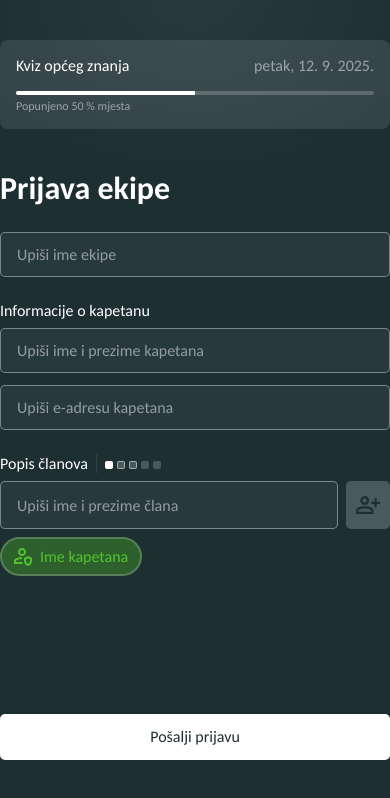
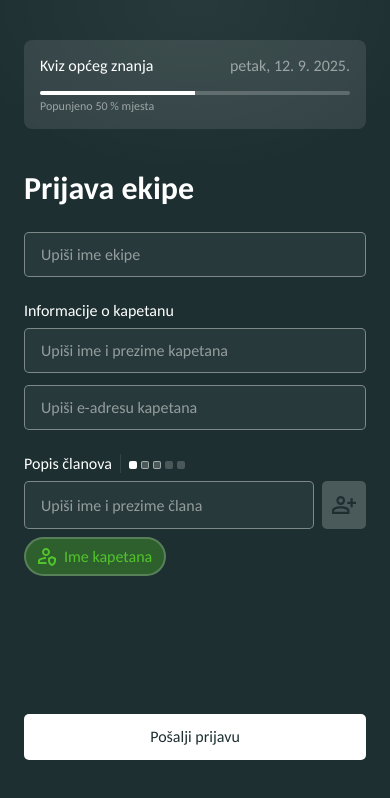
Before and after one commit to lovretomic/peta-kviz-app, a React (Vite) app: page /apply in a window 390 px wide. Shown: the top 798 px of the page. Built offline with nearby package versions, Linux system fonts and the light colour scheme.

Commit message:
fixed mobile responsiveness

```diff
--- a/src/components/ProgressBar/ProgressBar.module.scss
+++ b/src/components/ProgressBar/ProgressBar.module.scss
@@ -35,6 +35,7 @@
     .date {
       color: rgba(white, 0.5);
       margin-left: auto;
+      text-align: right;
     }
   }
 }
--- a/src/pages/ApplicationForm/ApplicationForm.module.scss
+++ b/src/pages/ApplicationForm/ApplicationForm.module.scss
@@ -1,14 +1,6 @@
-.container {
-  position: relative;
-  display: flex;
-  flex-direction: column;
-  align-items: center;
-  max-width: 400px;
-  height: 100dvh;
-  max-height: 800px;
-  margin: 0 auto;
-  box-sizing: border-box;
-  padding: 40px 0;
+html {
+  overflow-x: hidden;
+}
 
 .ellipse {
   width: 500px;
@@ -17,7 +9,8 @@
 
   position: absolute;
   top: 0;
-    transform: translateY(-50%);
+  left: 50%;
+  transform: translate(-50%, -50%);
   background: radial-gradient(
     50% 50% at 50% 50%,
     rgba(255, 255, 255, 0.05) 0%,
@@ -25,6 +18,17 @@
   );
   z-index: -1;
 }
+
+.container {
+  display: flex;
+  flex-direction: column;
+  align-items: center;
+  max-width: 500px;
+  height: 100dvh;
+  max-height: 800px;
+  margin: 0 auto;
+  box-sizing: border-box;
+  padding: 40px 24px;
 
   h2,
   p {
--- a/src/pages/ApplicationForm/ApplicationForm.tsx
+++ b/src/pages/ApplicationForm/ApplicationForm.tsx
@@ -6,8 +6,9 @@ import c from "./ApplicationForm.module.scss";
 
 const ApplicationForm = () => {
   return (
+    <>
+      <div className={c.ellipse} />
       <div className={c.container}>
-      <div className={c.ellipse} />
         <ProgressBar
           percentage={50}
           label="Kviz općeg znanja"
@@ -15,7 +16,10 @@ const ApplicationForm = () => {
         />
         <h2>Prijava ekipe</h2>
         <div className={c.scroller}>
-        <Input placeholder="Upiši ime ekipe" style={{ marginBottom: "24px" }} />
+          <Input
+            placeholder="Upiši ime ekipe"
+            style={{ marginBottom: "24px" }}
+          />
           <p>Informacije o kapetanu</p>
           <div className={c.inputGroup}>
             <Input placeholder="Upiši ime i prezime kapetana" />
@@ -28,6 +32,7 @@ const ApplicationForm = () => {
           Pošalji prijavu
         </Button>
       </div>
+    </>
   );
 };
 
```
Lines whose indentation alone changed are shown as unchanged.
